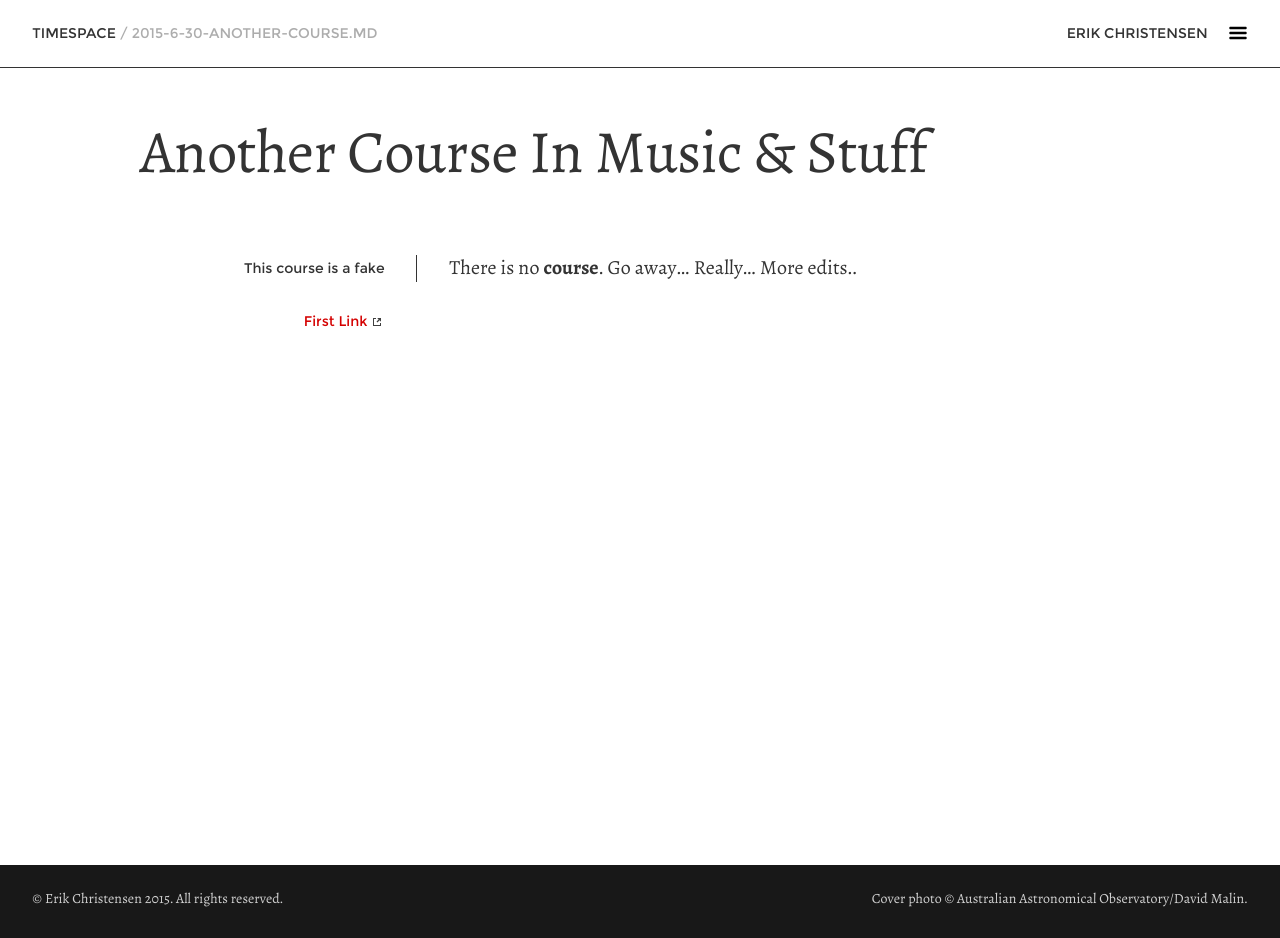
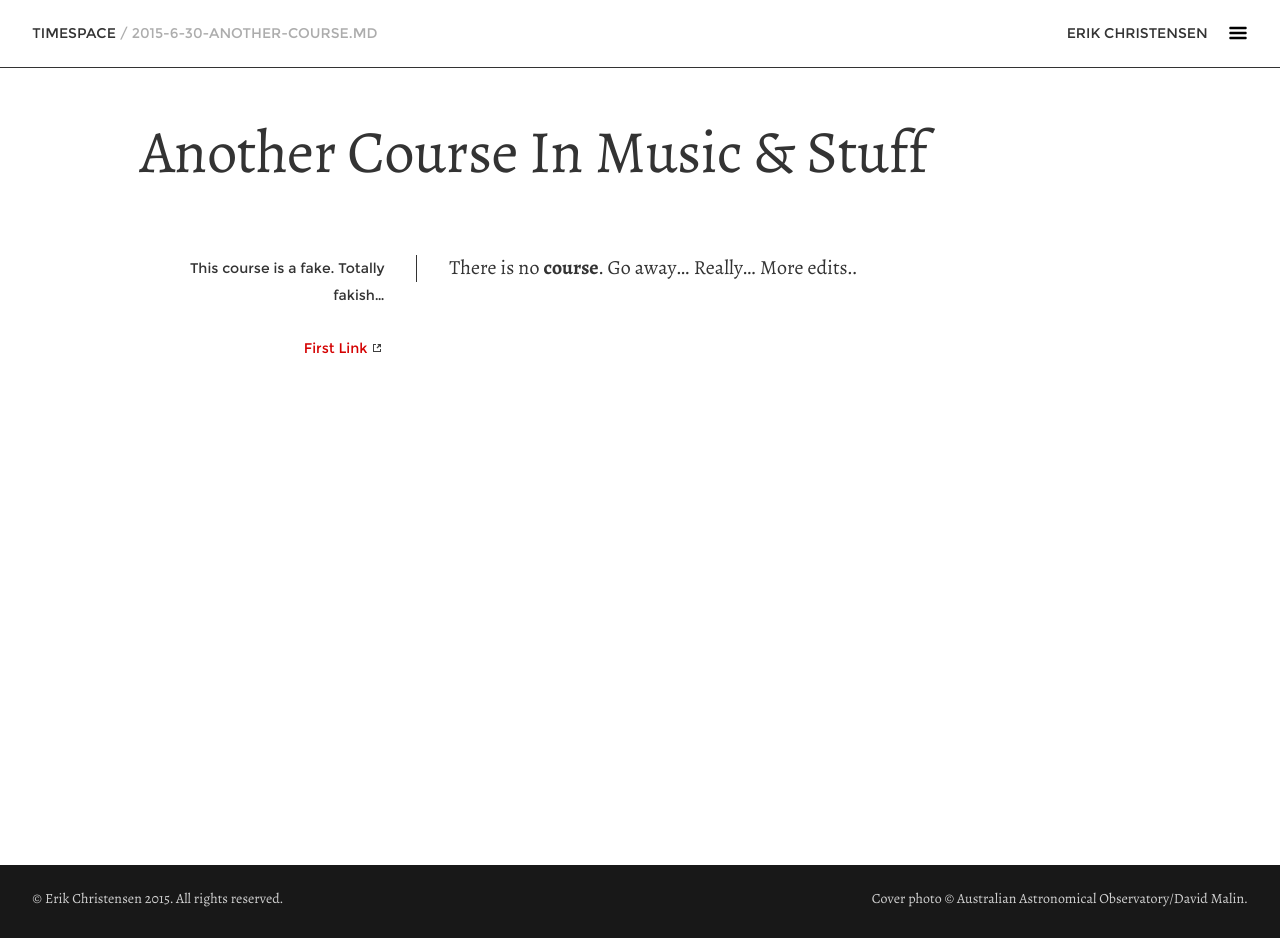
Before and after one commit to netlifydemo/cms-demo, a Jekyll site: the page built from _courses/2015-6-30-another-course.md, in a window 1280 px wide. Built offline with Jekyll 4.4.1, drawn with Linux system fonts in a browser that asks for light colours.

Commit message:
Updated Course Another Course In Music & Stuff

```diff
--- a/_courses/2015-6-30-another-course.md
+++ b/_courses/2015-6-30-another-course.md
@@ -1,7 +1,7 @@
 ---
 "title": "Another Course In Music & Stuff"
-"datetime": 2015-06-24T02:00:00-07:00
-"info": "This course is a fake"
+"datetime": 2015-06-24T09:00:00.000Z
+"info": "This course is a fake. Totally fakish..."
 "links":
   - "label": "First Link"
     "url": "https://www.netlify.com"
```
